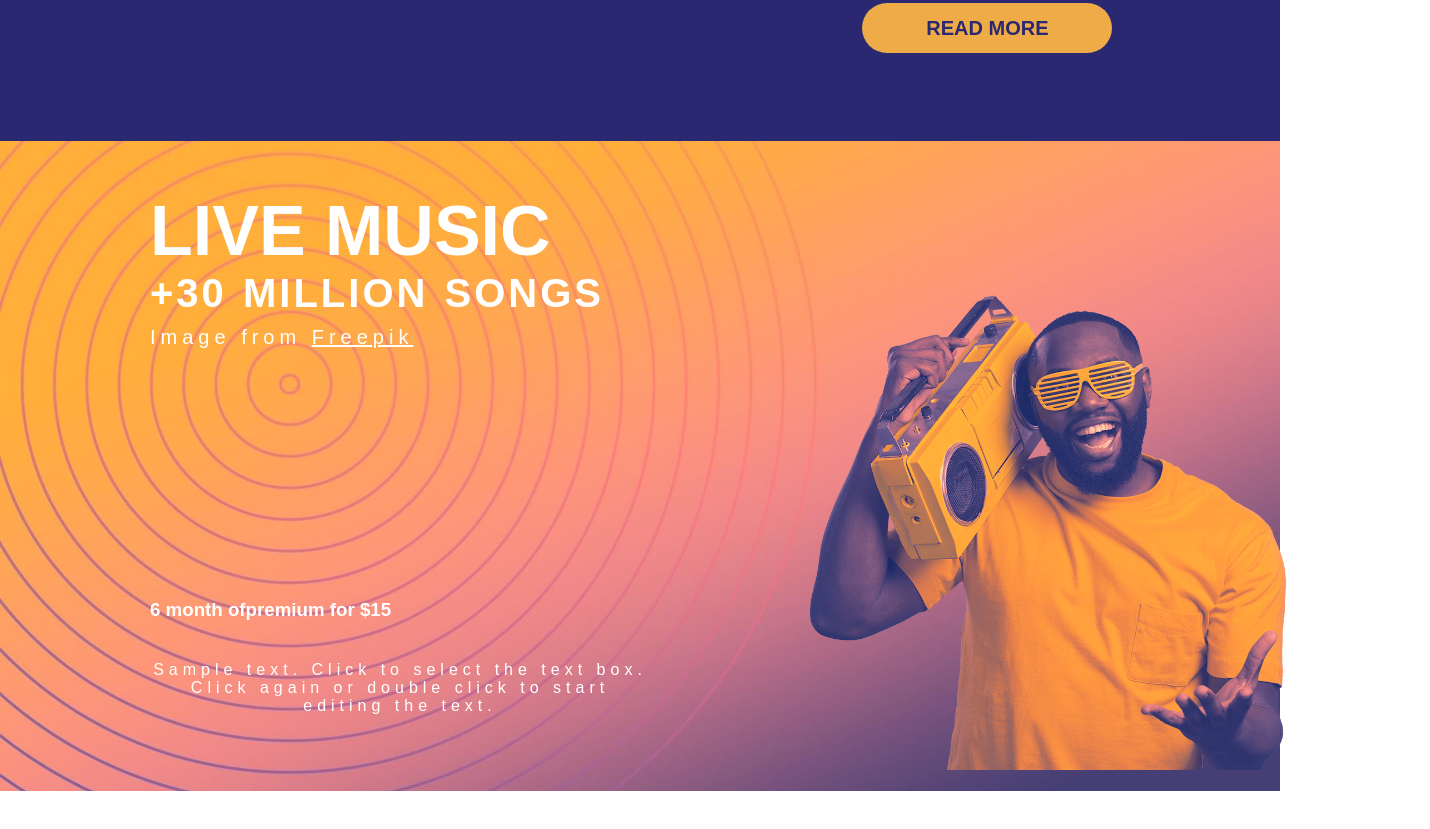
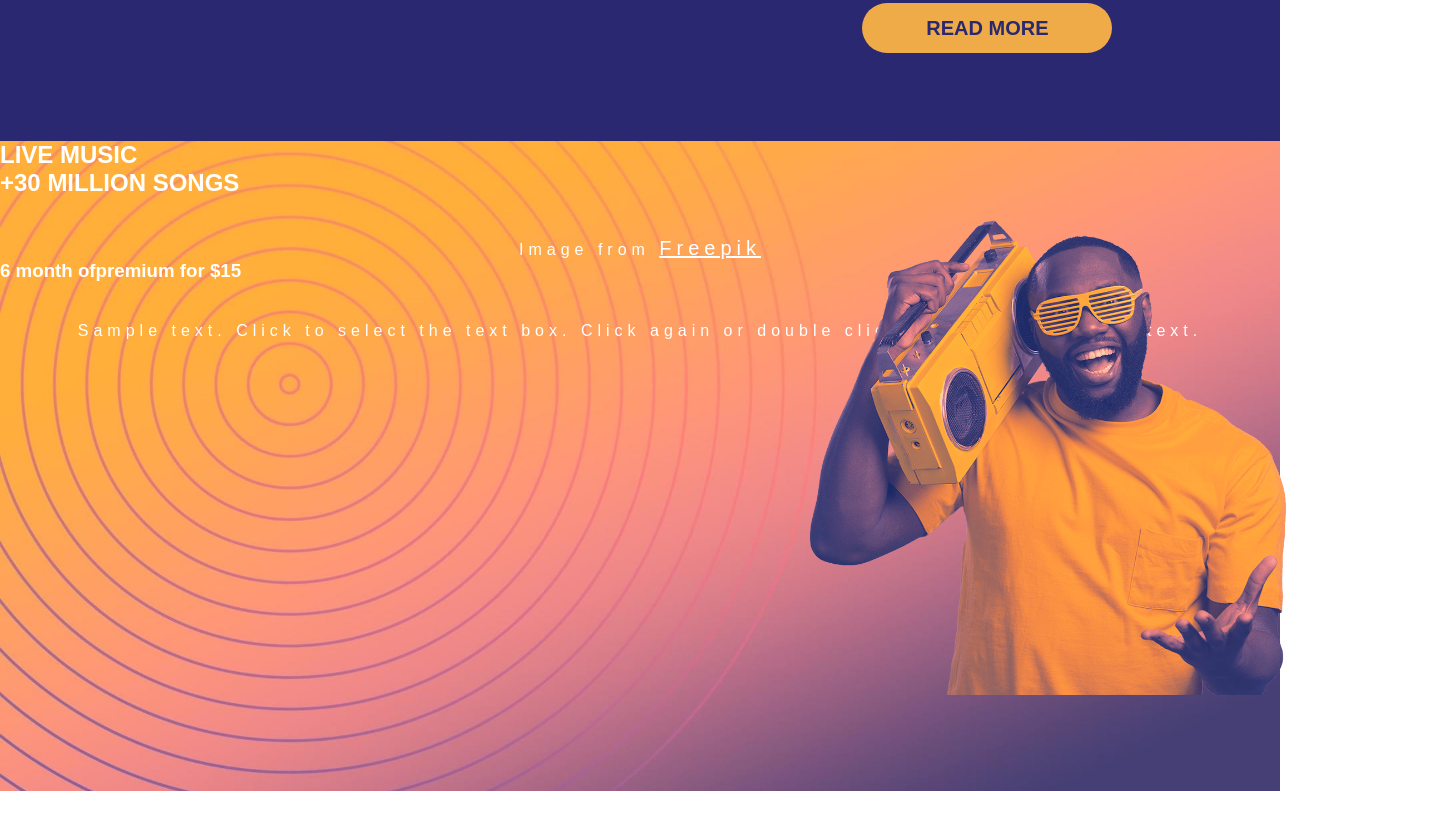
Before and after one commit to Soulnoah07/Projects, a plain HTML site: page index.html in a window 1280 px wide. Shown: the part 1573-2402 px from the top of the page, 1430 px wide, since content can reach past the window. Drawn offline with Linux system fonts and the light colour scheme.

Commit message:
section 2 completed and 3 css styling bending

```diff
--- a/style.css
+++ b/style.css
@@ -11,7 +11,6 @@
 .part1{
     background-image: url(./icons/10009.jpg);
     height: 1000px;
-    width: 100%;
     background-size: cover;
 }
 .bg1{
@@ -146,31 +145,6 @@ p > a:hover{
     background-position: center;
     background-size: cover;
 }
-.des1 {
-    position: relative;
-    top: 50px;
-    left: 150px;
-}
-.des1 h1{
-    font-size: 70px;
-    font-weight: 900;
-}
-.des1 h2{
-    font-size: 40px;
-    word-spacing: 2px;
-    letter-spacing: 3px;
-}
-.des1 > p{
-    margin-top: 10px;
-    text-align: left;
-    font-size: 20px;
-}
-.des2{
-    position: relative;
-    top: 300px;
-    width: 500px;
-    left: 150px;
-}
 .des3 img{
     position: relative;
     height: 500px;
```
